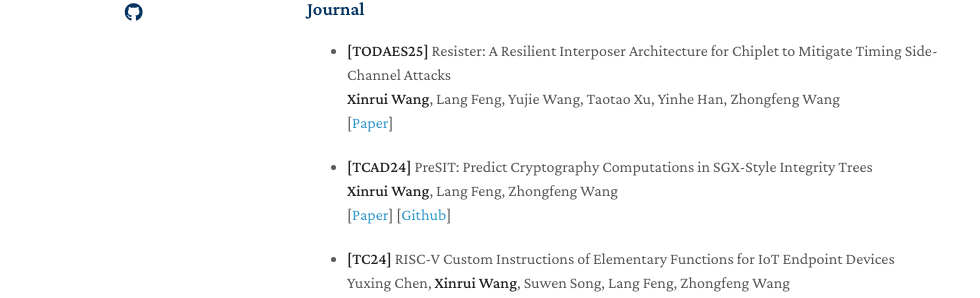
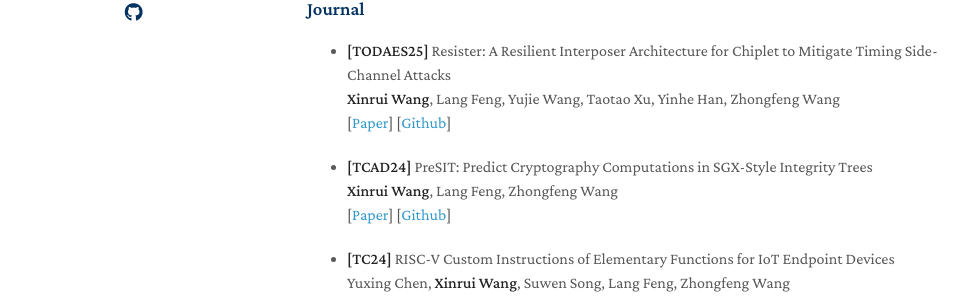
Before and after one commit to XC1a/XC1a.github.io, a Jekyll site: the page built from index.md, in a window 1280 px wide and 1223 px high. Shown: the part 419-717 px from the top of the window, without its empty margins (163-1143 px from the left). Built offline with Jekyll 4.4.1, drawn with Linux system fonts in a browser that asks for light colours; nearby versions of some CDN libraries; a style sheet for code colours, icons or effects is not loaded; our own code applies the rules of GitHub Pages for plain Markdown files.

Commit message:
Update index.md

```diff
--- a/index.md
+++ b/index.md
@@ -22,7 +22,7 @@ Now, I keep on researches on microarchitecture security.
   <br>
    **Xinrui Wang**, Lang Feng, Yujie Wang, Taotao Xu, Yinhe Han, Zhongfeng Wang
   <br>
-  [[Paper](https://dl.acm.org/doi/10.1145/3748258)]
+  [[Paper](https://dl.acm.org/doi/10.1145/3748258)] [[Github](https://github.com/XC1a/Resister)]
 
 - **[TCAD24]** PreSIT: Predict Cryptography Computations in SGX-Style Integrity Trees
   <br>
```
